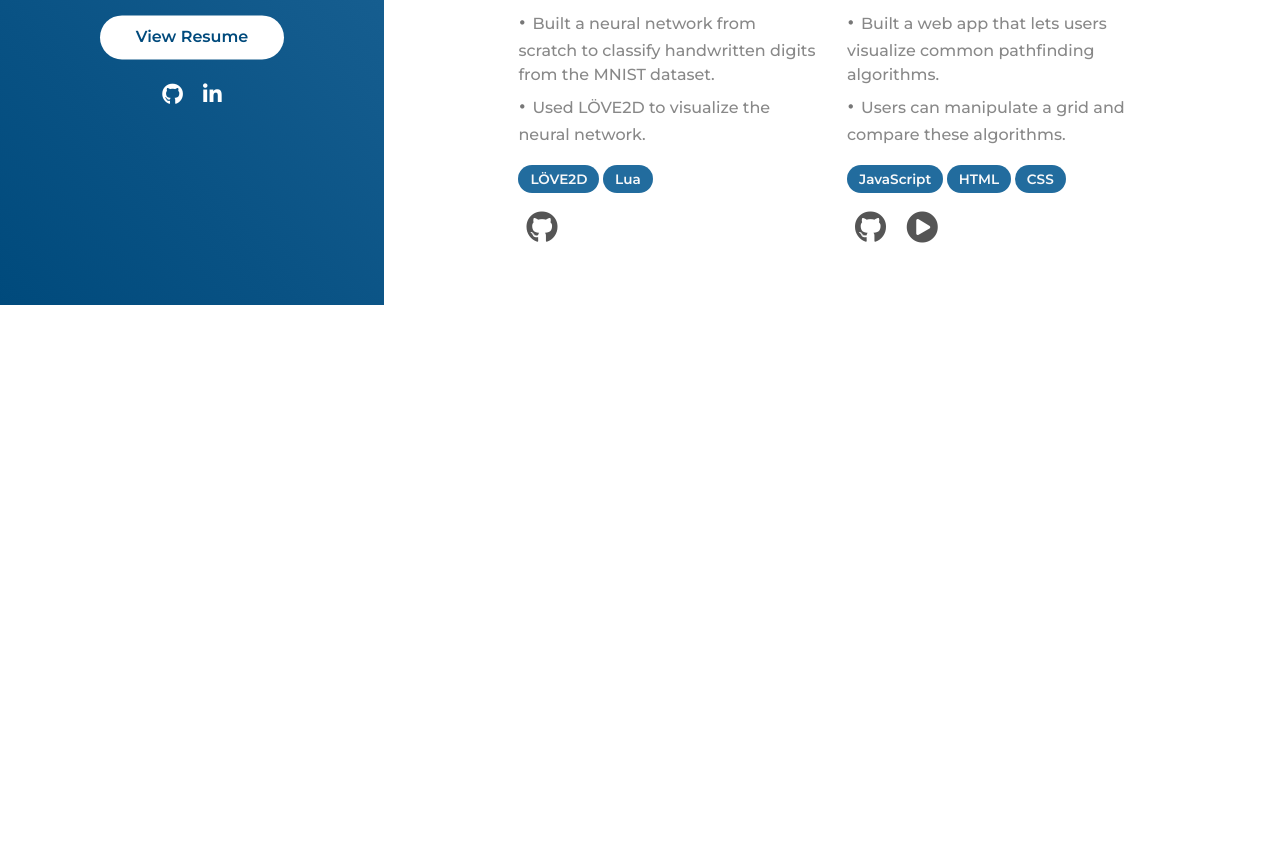
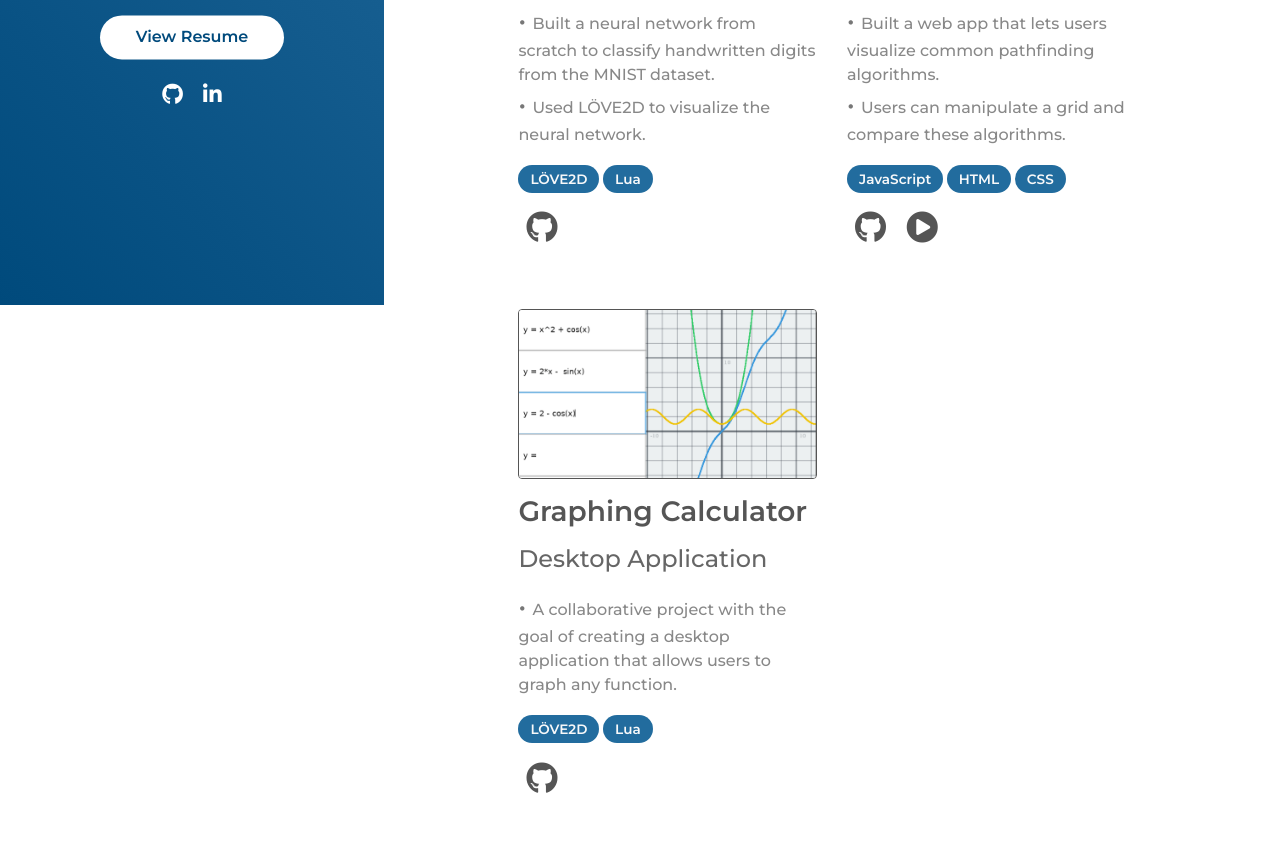
Before and after one commit to Bruception/Bruception.github.io, a plain HTML site: page index.html in a window 1280 px wide. Shown: the part 495-1355 px from the top of the page. Before the commit the page ends 804 px from the top, so only its background shows below. Drawn offline with nearby package versions, Linux system fonts and the light colour scheme.

Commit message:
Add graphing calculator project

```diff
--- a/index.html
+++ b/index.html
@@ -58,6 +58,18 @@
             <a class="project-link-icon fas fa-play-circle fa-2x" href="https://www.bruceberrios.me/PathfindingVisualizer/"></a>
           </div>
         </div>
+        <div class="project col-lg-6 col-md-6">
+          <img class="rounded img-fluid project-img" src="images/calculator.png" alt="project image">
+          <h2 class="project-name">Graphing Calculator</h2>
+          <h3 class="project-type">Desktop Application</h3>
+          <ul class="project-detail">
+            <li class="detail-item">A collaborative project with the goal of creating a desktop application that allows users to graph any function.</li>
+          </ul>
+          <h4 class="project-skills"><span class="skill rounded-pill">LÖVE2D</span> <span class="skill rounded-pill">Lua</span></h4>
+          <div class="link">
+            <a class="project-link-icon fab fa-github fa-2x" href="https://github.com/Arturoo0/GraphingCalculator"></a>
+          </div>
+        </div>
       </div>
     </div>
   </div>
```
